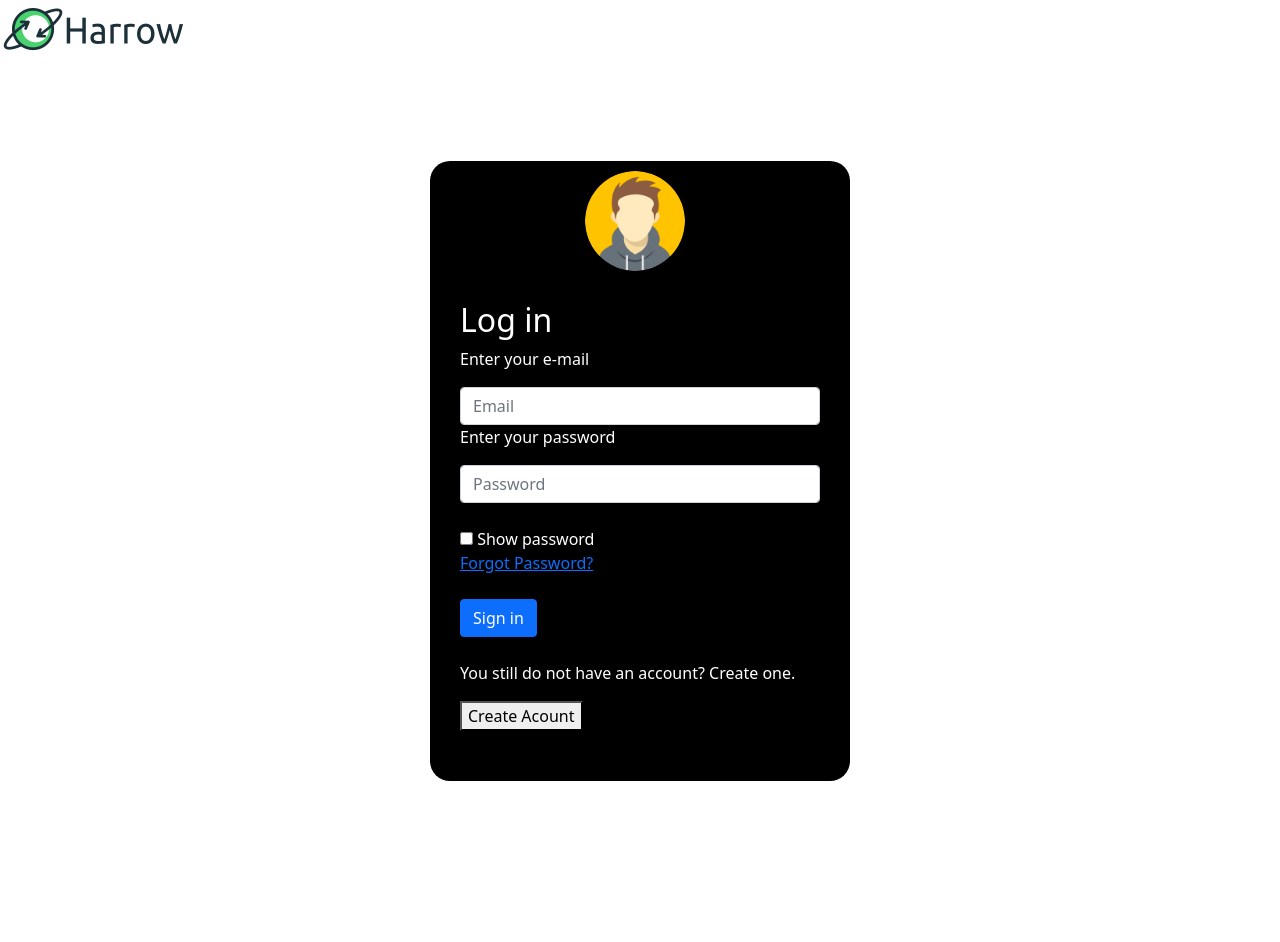
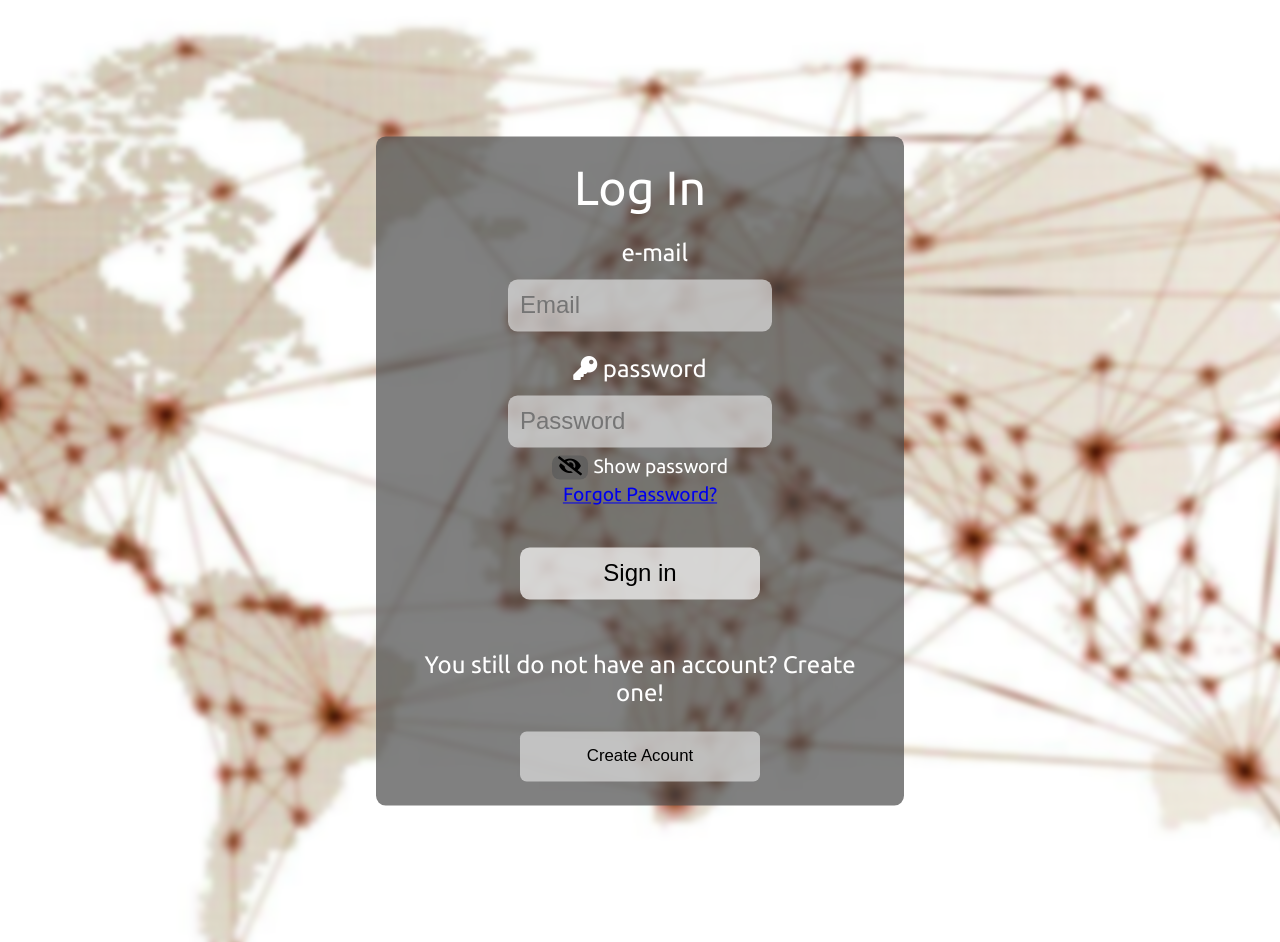
Before and after one commit to g-ioannou/Harrow, a PHP site: page /login/login.html in a window 1280 px wide. Run offline with PHP 8.4, Linux system fonts and the light colour scheme; some libraries are stand-ins or nearby versions.

Commit message:
Fixed login

```diff
--- a/controller/login_main.js
+++ b/controller/login_main.js
@@ -19,10 +19,11 @@ $(document).ready(function () {
       /^(?=.*\d)(?=.*[A-Z])(?=.*[^a-zA-Z0-9])(?!.*\s).{8,32}$/; //regex password check
 
     if (email_log == "" || password_log == "") {
-      $("#login_error").html("Please fill the fields.");
+      $("#login_error").html("Please fill all the fields.");
+      $("#email_log,#password_log").css({ border: "1px solid red" });
     } else {
       if (!email_regex.test(email_log)) {
-        $("#login_error").html("This is not a valid email.");
+        $("#login_error").html("Invalid e-mail");
       } else {
         $.ajax({
           method: "POST",
@@ -32,7 +33,6 @@ $(document).ready(function () {
             email: email_log,
             password: password_log,
           },
-          //dataType: "json",
           success: function (response) {
             if (response == "success") {
               window.location.replace("/harrow/view/home_user/home.php");
@@ -74,34 +74,53 @@ $(document).ready(function () {
       email == "" ||
       password == ""
     ) {
-      $("#register_error").html("Please fill the fields.");
+      $("#register_error").html("Please fill all the fields.");
       $("#register_error").show();
+      $("#firstname,#lastname,#username,#email_reg,#password_reg").css({
+        border: "1px solid red",
+      });
+
+      setTimeout(function () {
+        $("#firstname,#lastname,#username,#email_reg,#password_reg").css({
+          border: "none",
+        });
+        $("#register_error").fadeOut(3000);
+      }, 3000);
       valid = false;
     } else {
       if (username.length < 6 || username.indexOf(" ") !== -1) {
         $("#username_error_message").html(
-          "Invalid username. Username must contain at least 6 characters and no space."
+          "Username must be longer than 6 characters."
         );
         $("#username_error_message").show();
+        $("#username").css({ border: "1px solid red" });
         valid = false;
       }
       if (!email_regex.test(email)) {
-        $("#email_error_message").html("Invalid email.");
+        $("#email_error_message").html("Invalid email form.");
         $("#email_error_message").show();
+        $("#email_reg").css({ border: "1px solid red" });
         valid = false;
       }
       if (!password_regex.test(password)) {
         $("#password_error_message").html("Invalid password.");
         $("#password_error_message").show();
+        $("#password_reg").css({ border: "1px solid red" });
         valid = false;
       }
       if (!regName.test(firstname)) {
-        $("#firstname_error_message").html("Invalid firstname.");
+        $("#firstname_error_message").html(
+          "Firstname can't contain invalid characters."
+        );
         $("#firstname_error_message").show();
+        $("#firstname").css({ border: "1px solid red" });
         valid = false;
       }
       if (!regName.test(lastname)) {
-        $("#lastname_error_message").html("Invalid lastname.");
+        $("#lastname_error_message").html(
+          "Lastname can't contain invalid characters."
+        );
+        $("#lastname").css({ border: "1px solid red" });
         $("#lastname_error_message").show();
         valid = false;
       }
@@ -126,10 +145,14 @@ $(document).ready(function () {
         success: function (response) {
           console.log(response);
           if (response == "fail_user") {
-            $("#register_error").html("Username ID already exists.");
+            $("#register_error").html(
+              "An account with this username already exists."
+            );
             $("#register_error").show();
           } else if (response == "fail_email") {
-            $("#register_error").html("Email ID already exists.");
+            $("#register_error").html(
+              "An account with this e-mail already exists."
+            );
             $("#register_error").show();
           } else {
             $("#register_error").html(
--- a/view/login/login.html
+++ b/view/login/login.html
@@ -3,24 +3,24 @@
   <head>
     <meta charset="UTF-8" />
     <meta name="viewport" content="width=device-width, initial-scale=1.0" />
-        <script src="https://ajax.googleapis.com/ajax/libs/jquery/3.2.1/jquery.min.js"></script>
     <link
-            href="https://cdn.jsdelivr.net/npm/bootstrap@5.0.0-beta2/dist/css/bootstrap.min.css"
+      href="https://fonts.googleapis.com/css2?family=Ubuntu&display=swap"
       rel="stylesheet"
     />
-        <script src="https://cdn.jsdelivr.net/npm/bootstrap@5.0.0-beta2/dist/js/bootstrap.bundle.min.js"></script>
-        <script src="https://cdn.jsdelivr.net/npm/@popperjs/core@2.6.0/dist/umd/popper.min.js"></script>
+    <link rel="stylesheet" href="../../view/style/login.css" />
+
+    <script src="https://ajax.googleapis.com/ajax/libs/jquery/3.2.1/jquery.min.js"></script>
 
     <script src="../../controller/login_main.js"></script>
     <script src="../../view/style/password.js"></script>
+    <link rel="stylesheet" href="https://pro.fontawesome.com/releases/v5.15.1/css/all.css" type="text/css">
 
-        <link rel="stylesheet" href="../../view/style/login.css" />
-
-        <title>LOGIN AND REGISTRATION</title>
+    <title>Harrow</title>
   </head>
 
   <body>
-        <img src="../../view/images/logo.png" class="logo" />
+    <div class="background"></div>
+    <div class="log"></div>
 
     <!-- <button type="button" class="toggle-btn" id="main_login">Sign in</button> -->
 
@@ -33,64 +33,63 @@
         name="registration"
         method="post"
       >
-                <!-- form user will be the class fto handle the forms  -->
+        <!-- form user will be the class to handle the forms  -->
         <div class="form-user">
-                    <img src="../../view/images/avatar.png" class="avatar" />
-                    <h2>Register</h2>
+          <!-- <img src="../../view/images/avatar.png" class="avatar" /> -->
+          <span id="register-title">New account</span>
 
           <!-- Firstname bracker -->
-                    <p>Enter Firstname</p>
+          <div id="first-name-title"><i class="fas fa-signature"></i> firstname</div>
           <input
             type="text"
             class="form-control"
             id="firstname"
-                        placeholder="Firstname"
+            placeholder="John"
             name="firstname"
             required=""
-                    />
-                    <span
-                        class="error_form"
-                        id="firstname_error_message"
-                    ></span>
+          /><br>
+          <span class="error_form" id="firstname_error_message" hidden></span>
 
           <!-- Lastname bracket -->
-                    <p>Enter Lastname</p>
+          <div id="last-name-title"><i class="fas fa-signature"></i> lastname</div>
           <input
             type="text"
             class="form-control"
             id="lastname"
-                        placeholder="Lastname"
+            placeholder="Doe"
             name="lastname"
             required=""
-                    />
-                    <span class="error_form" id="lastname_error_message"></span>
+          /><br>
+          <span class="error_form" id="lastname_error_message"hidden></span >
 
           <!-- Username bracket -->
-                    <p>Enter Username</p>
+          <div id="user-name-title"><i class="fas fa-user"></i> username</div>
           <input
             type="text"
             class="form-control"
             id="username"
-                        placeholder="Username"
+            placeholder="JohnDoe123"
             name="username"
             required=""
           />
-                    <span class="error_form" id="username_error_message"></span>
+          <br>
+          <span class="error_form" id="username_error_message" hidden></span>
 
           <!-- email bracket -->
-                    <p>Enter E-mail</p>
+          <div id="email-title"><i class="fas fa-at"></i> email</div>
           <input
             type="email"
             class="form-control"
             id="email_reg"
-                        placeholder="Email"
+            placeholder="john_doe@example.com"
             name="email"
             required=""
           />
-                    <span class="error_form" id="email_error_message"></span>
+          <br>
+          <span class="error_form" id="email_error_message"hidden></span>
 
           <!-- password bracket -->
-                    <p>Enter Password</p>
+          <div id="password-title"><i class="fas fa-key"></i> passoword</div>
           <input
             type="password"
             class="form-control"
@@ -100,19 +99,16 @@
             pattern="(?=.*\d)(?=.*[a-z])(?=.*[A-Z]).{8,}"
             required=""
           />
+            <br>
+          <span class="error_form" id="password_error_message"hidden></span>
 
-                    <span class="error_form" id="password_error_message"></span>
-                    <br />
           <!-- An element to toggle between password visibility -->
-                    <input
-                        type="checkbox"
-                        onchange="document.getElementById('password_reg').type = this.checked ? 'text' : 'password'"
-                    />
-                    Show password
+          <button class="show-pass-btn" type="button"><i class="fas fa-eye-slash"></i></button>
+          <span id="show-pass-msg">Show password</span>
           <!-- <input type="checkbox" id="check_reg">Show password -->
           <br />
-
           <br />
+          <div id="register_error"></div>
 
           <input
             type="button"
@@ -135,24 +131,28 @@
         name="login"
         method="post"
       >
-                <div id="login_error"></div>
+
 
         <div class="form-user">
-                    <img src="../../view/images/avatar.png" class="avatar" />
-                    <h2>Log in</h2>
+          <!-- <img src="../../view/images/avatar.png" class="avatar" /> -->
+          <div class="login-msg">Log In</div>
 
           <!-- E-mail bracket -->
-                    <p>Enter your e-mail</p>
-                    <input
-                        type="email"
+          <div class="email">
+              <div class="email-msg"><i class="far fa-at"></i> e-mail</div>
+            <div class="email-input"><input
                 class="form-control"
                 id="email_log"
                 placeholder="Email"
                 name="email"
                 required=""
-                    />
+                ></input>
+            </div>
+        </div>
+
+
           <!-- Password bracket -->
-                    <p>Enter your password</p>
+          <div class="password-msg"><i class="fas fa-key"></i> password</div>
           <input
             type="password"
             class="form-control"
@@ -165,21 +165,18 @@
           />
           <br />
           <!-- An element to toggle between password visibility -->
+          <button class="show-pass-btn" type="button"><i class="fas fa-eye-slash"></i></button>
 
-                    <input
-                        type="checkbox"
-                        onchange="document.getElementById('password_log').type = this.checked ? 'text' : 'password'"
-                    />
-                    Show password
+          <span id="show-pass-msg">Show password</span>
           <!-- <input type="checkbox" id="check_log">Show Password -->
           <br />
 
-                    <a href="../../controller/email_password.php"
-                        >Forgot Password?</a
-                    >
+          <a id='forgot-pass' href="../../controller/email_password.php">Forgot Password?</a>
 
           <br />
+
           <br />
+          <div id="login_error"></div>
           <input
             type="button"
             name="login"
@@ -191,9 +188,7 @@
           <br />
           <br />
 
-                    <p id="forReg">
-                        You still do not have an account? Create one.
-                    </p>
+          <p id="forReg">You still do not have an account? Create one!</p>
           <button type="button" class="toggle-btn" id="main_register">
             Create Acount
           </button>
@@ -201,24 +196,24 @@
       </form>
     </div>
 
-        <div id="password_reg_info">
+    <div id="password_reg_info" hidden>
       <h4>Password must meet the following requirements:</h4>
       <ul>
         <li id="letter" class="invalid">
-                    At least <strong>one lowercase letter.</strong>
+            <span id="pass-icon-lower"></span> At least <strong>one lowercase letter.</strong>
         </li>
         <li id="capital" class="invalid">
-                    At least <strong>one uppercase letter.</strong>
+            <span id="pass-icon-upper"></span> At least <strong>one uppercase letter.</strong>
         </li>
         <li id="number" class="invalid">
-                    At least <strong>one number.</strong>
+            <span id="pass-icon-number"></span> At least <strong>one number.</strong>
         </li>
         <li id="symbol" class="invalid">
-                    At least
+            <span id="pass-icon-special"></span> At least
           <strong>one spesial character e.g. (!@#$%^&*).</strong>
         </li>
         <li id="length" class="invalid">
-                    Be at least <strong>8 characters.</strong>
+            <span id="pass-icon-eight"></span> Be at least <strong>8 characters.</strong>
         </li>
       </ul>
     </div>
--- a/view/style/login.css
+++ b/view/style/login.css
@@ -1,121 +1,168 @@
-/*? MAIN PAGE CSS */
 body {
+  font-family: "Ubuntu", sans-serif;
+  font-size: 1.5em;
   margin: 0;
-  padding: 0;
-
-  background-size: cover;
+  color: #ffffff;
 }
 
-.login .form-user {
-  width: 420px;
-  height: 620px;
-  background: #000;
-  color: #fff;
+.background {
+  position: fixed;
+  width: 105%;
+  height: 105%;
+  transform: scale(1.1);
+  background: url(/harrow/view/images/map.jpg) no-repeat center center fixed;
+  background-size: cover;
+  -webkit-background-size: cover;
+  -moz-background-size: cover;
+  -o-background-size: cover;
+  -webkit-filter: blur(5px);
+  -moz-filter: blur(5px);
+  -o-filter: blur(5px);
+  -ms-filter: blur(5px);
+  filter: blur(3px);
+}
+
+.form-user {
+  position: fixed;
   top: 50%;
   left: 50%;
-  position: absolute;
+  -webkit-transform: translate(-50%, -50%);
   transform: translate(-50%, -50%);
-  box-sizing: border-box;
-  border-radius: 20px;
-  padding: 40px 30px;
+  text-align: center;
+  width: 20em;
+  padding: 1em;
+  background: rgba(75, 75, 75, 0.7);
+  border-radius: 0.4em;
+  border: none;
 }
 
-.registration .form-user {
-  width: 420px;
-  height: 700px;
-  background: #000;
-  color: #fff;
-  top: 50%;
-  left: 50%;
-  position: absolute;
-  transform: translate(-50%, -50%);
-  box-sizing: border-box;
-  border-radius: 20px;
-  padding: 40px 30px;
-}
-.avatar {
-  width: 100px;
-  height: 100px;
-  border-radius: 50%;
-  position: relative;
-  top: -30px;
-  left: 125px;
+.login-msg {
+  font-size: 2em;
 }
 
-.navbar-toggler {
-  border: none !important;
-  outline: none !important;
+.email-msg {
+  margin-top: 1em;
 }
 
-.imag img {
-  width: 60%;
-  position: relative;
-  left: 20%;
-  top: 30px;
+input {
+  width: 50%;
+  background: rgba(223, 223, 223, 0.7);
+  font-size: 1em;
+  margin-top: 0.5em;
+  padding: 0.5em;
+  border: none;
+  border-radius: 0.4em;
 }
 
-/*? box valid for password */
-#password_reg_info {
-  position: fixed;
-  bottom: 12px;
-
-  left: 975px;
-  width: 350px;
-  padding: 15px;
-  background: #fefefe;
-  font-size: 0.875em;
-  border-radius: 5px;
-  box-shadow: 0 1px 3px #ccc;
-  border: 1px solid #ddd;
+input:focus {
+  outline: none;
+  border: 1px solid rgba(0, 255, 85, 0.7);
 }
 
-#password_reg_info h4 {
-  margin: 0 0 10px 0;
-  padding: 0;
-  font-weight: normal;
+#show-pass {
+  margin: 0px;
+  padding: 0px;
+  width: max-content;
 }
 
-/* #password_reg_info::before {
-    content: "\25B2";
-    position: absolute;
-    top: 12px;
-    left: 45%;
-    font-size: 14px;
-    line-height: 14px;
-    color: #fff;
-    text-shadow: none;
-    display: block;
-  } */
+.email-input {
+  border-radius: 0.4em;
+}
 
-.invalid {
-  /* background: url(../images/invalid.png) no-repeat 0 50%; */
-  padding-left: 22px;
-  line-height: 24px;
-  color: #ec3f41;
+.password-msg {
+  margin-top: 1em;
 }
-.valid {
-  /* background: url(../images/valid.png) no-repeat 0 50%; */
-  padding-left: 22px;
-  line-height: 24px;
-  color: #3a7d34;
+
+#show-pass-msg {
+  font-size: 0.8em;
+}
+
+.show-pass-btn {
+  font-size: 0.8em;
+  background: rgba(90, 90, 90, 0.7);
+  border-radius: 0.4em;
+  border: none;
+  margin-top: 0.4em;
+}
+
+.show-pass-btn:hover {
+  cursor: pointer;
+}
+
+#forgot-pass {
+  font-size: 0.8em;
+}
+
+#login_btn {
+  background: rgba(255, 255, 255, 0.7);
+}
+
+#login_btn:hover,
+#main_register:hover,
+#register_btn:hover {
+  color: green;
+  border: 0.5px solid green;
+  cursor: pointer;
+}
+
+#main_register {
+  height: 3em;
+  width: 50%;
+  border-radius: 0.4em;
+  border: none;
+  font-size: 0.7em;
+  background: rgba(223, 223, 223, 0.7);
+}
+
+#register-title {
+  font-size: 2em;
+}
+
+#first-name-title,
+#last-name-title,
+#user-name-title,
+#email-title,
+#password-title {
+  margin-top: 0.3em;
+}
+
+.error_form {
+  color: rgb(219, 3, 3);
+  font-size: 0.8em;
+
+  border-radius: 0.4em;
+  padding: 0.3em;
+}
+#login_error {
+  font-size: 0.8em;
+  color: rgb(219, 3, 3);
+}
+
+#register_error {
+  font-size: 0.8em;
+  color: rgb(219, 3, 3);
 }
 
 #password_reg_info {
-  display: none;
+  position: fixed;
+
+  font-size: 0.7em;
+  background: rgba(47, 47, 47, 0.918);
+  color: white;
+  padding: 0.4em;
+  border-radius: 0.4em;
+  bottom: 20%;
+  right: 20%;
 }
 
-/* password message style end */
-
-/* Always set the map height explicitly to define the size of the div
-       * element that contains the map. */
-#map {
-  height: 100%;
+ul {
+  list-style-type: none;
 }
 
-/* Optional: Makes the sample page fill the window. */
-html,
-body {
-  height: 100%;
-  margin: 0;
-  padding: 0;
+.valid {
+  color: rgb(7, 219, 7);
 }
+
+.invalid {
+  color: rgb(250, 67, 67);
+}
```
Also changed, not shown: view/style/pass_box.js (+10 -10 lines), view/style/password.js (+50 -28 lines), view/images/map.jpg (added). Lines whose indentation alone changed are shown as unchanged.
